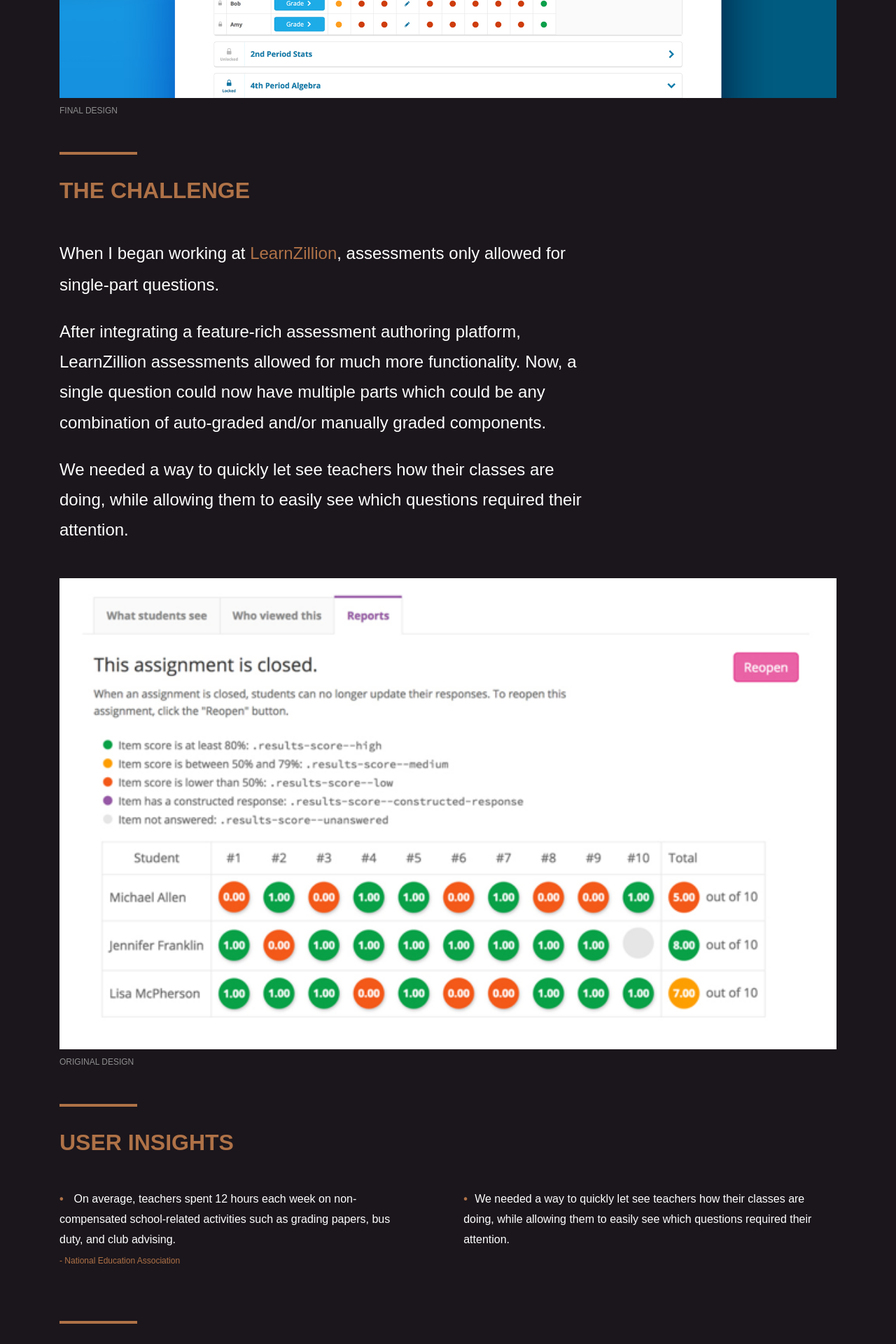
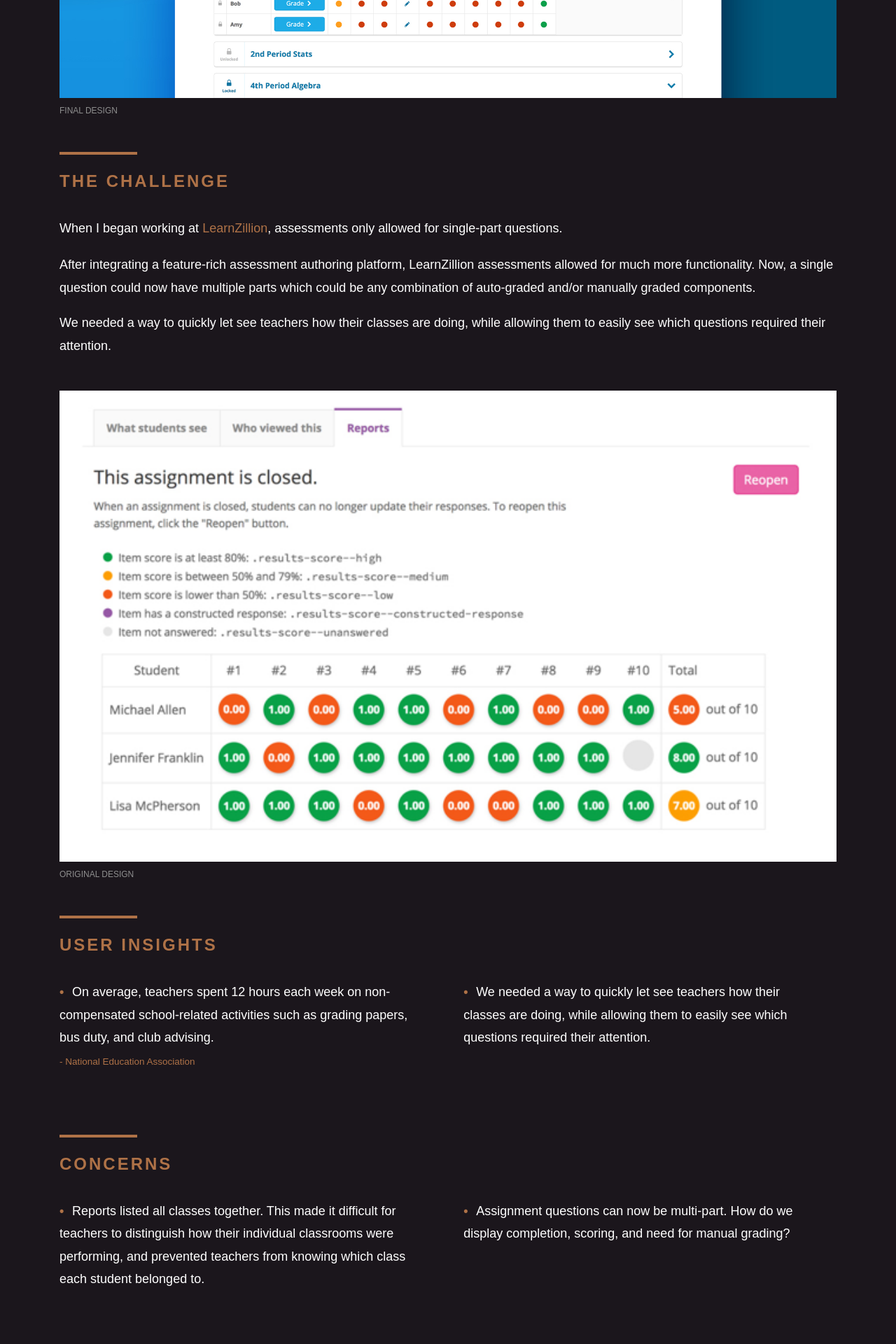
Before and after one commit to iansteele/iansteele, a Jekyll site: the page built from _projects/manual-grading.html, in a window 1280 px wide. Shown: the part 915-2835 px from the top of the page at 70% size. Built offline with Jekyll 4.4.1, drawn with Linux system fonts in a browser that asks for light colours; some web fonts are replaced.

Commit message:
Adjustments to font-size on projects

```diff
--- a/_projects/manual-grading.html
+++ b/_projects/manual-grading.html
@@ -33,19 +33,23 @@ order: 1
 <div class="section">
   <h3>User insights</h3>
   <ul class="list--inline">
-    <li> On average, teachers spent 12 hours each week on non-compensated school-related activities such as grading papers, bus duty, and club advising. <span class="text--credit">- National Education Association</span></li>
-    <li>We needed a way to quickly let see teachers how their classes are doing, while allowing them to easily see which questions required their attention.</li>
+    <li>
+      <p>On average, teachers spent 12 hours each week on non-compensated school-related activities such as grading papers, bus duty, and club advising. <span class="text--credit">- National Education Association</span></p></li>
+    <li><p>We needed a way to quickly let see teachers how their classes are doing, while allowing them to easily see which questions required their attention.</p></li>
   </ul>
 </div>
 <div class="section">
   <h3>Concerns</h3>
   <ul class="list--inline">
-    <li>Reports listed all classes together. This made it difficult
+    <li>
+      <p>Reports listed all classes together. This made it difficult
       for teachers to distinguish how their individual classrooms were
       performing, and prevented teachers from knowing which class each student belonged to.
+      </p>
     </li>
-    <li>Assignment questions can now be multi-part. How do we display
-      completion, scoring, and need for manual grading?
+    <li>
+      <p>Assignment questions can now be multi-part. How do we display
+      completion, scoring, and need for manual grading?</p>
     </li>
   </ul>
 </div>
--- a/_sass/_base.scss
+++ b/_sass/_base.scss
@@ -30,7 +30,8 @@ li {
   li {
     margin-bottom: 1rem;
 
-    &::before {
+
+    p:before {
       color: $brand-secondary;
       content: "\2022";
       display: inline-block;
--- a/_sass/_projects.scss
+++ b/_sass/_projects.scss
@@ -118,6 +118,9 @@ a.project{
 	margin-top: $spacing--xl;
 
 	h3 {
+		font-size: 1.25rem;
+    text-transform: uppercase;
+    letter-spacing: .125em;
 		font-weight: bold;
 		margin-bottom: $spacing--l;
 		color: $brand-secondary;
@@ -158,7 +161,7 @@ a.project{
 
 	.section {
 		h3 {
-			font-size: 2rem;
+			font-size: 1.5rem;
 			text-transform: uppercase;
 		}
 	}
--- a/_sass/_typography.scss
+++ b/_sass/_typography.scss
@@ -70,12 +70,7 @@ p {
 	}
 
 	p {
-		font-size: 1.5em;
 		margin-bottom: 1em;
-	}
-
-	.section p {
-		max-width: 70%;
 	}
 }
 
```
